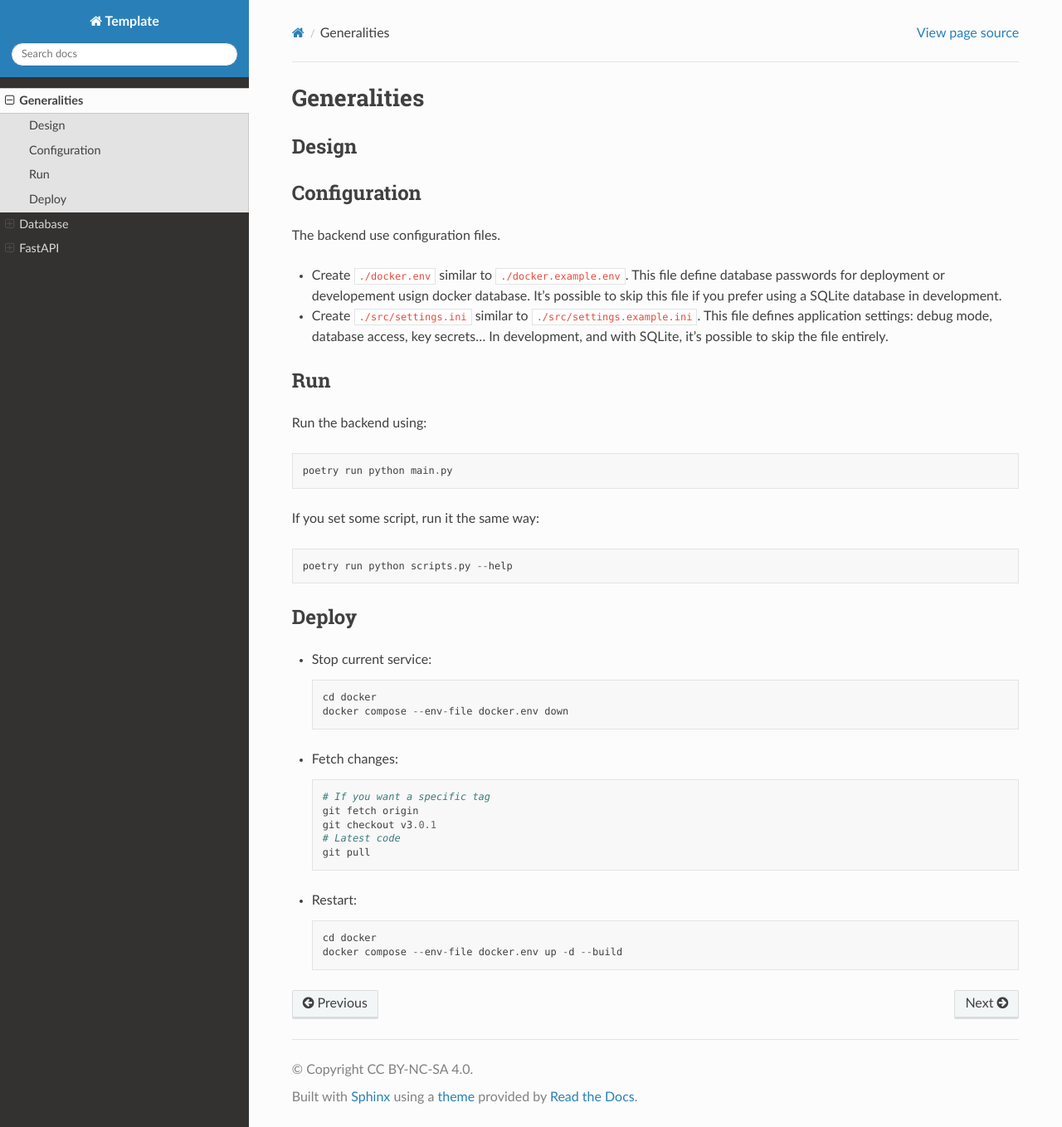
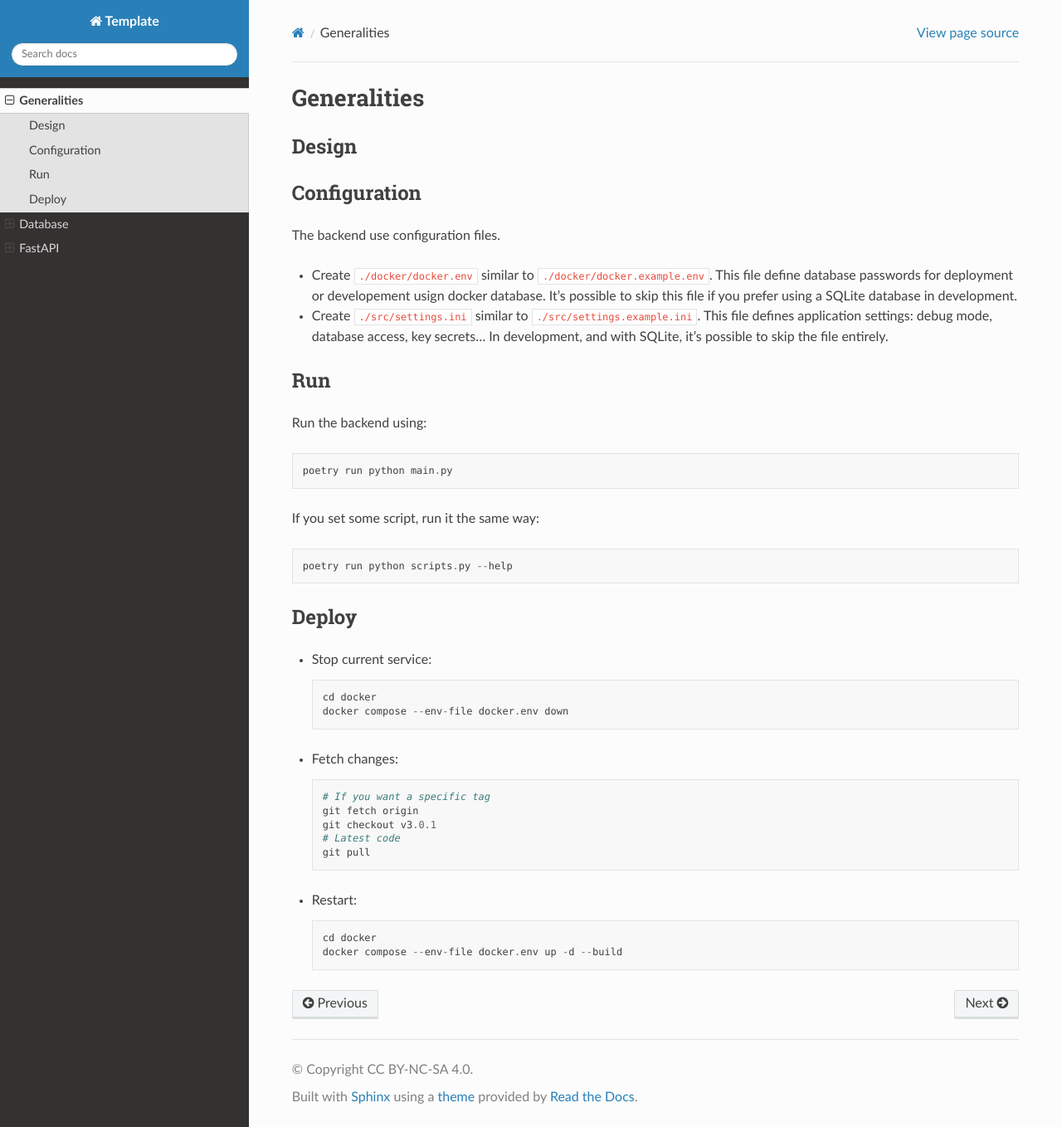
Before and after one commit to Philaeux/templates-backend, a Sphinx documentation site: the page built from docs/generalities.rst, in a window 1280 px wide and 1358 px high. Shown: the whole window at 83% size. Built offline with Sphinx 7.4.7 and the Read the Docs theme 2.0.0, drawn with Linux system fonts in a browser that asks for light colours.

Commit message:
Fix documentation paths

```diff
--- a/docs/fastapi.rst
+++ b/docs/fastapi.rst
@@ -26,7 +26,7 @@ Schema defined for the GraphQL endpoint:
 Types Input & Output
 ^^^^^^^^^^^^^^^^^^^^^^
 
-I recommend creating files to store Input and Output types of the GraphQL endpoints, in files like ``src/graphql/types/a.py``.
+I recommend creating files to store Input and Output types of the GraphQL endpoints, in files like ``src/template/graphql/types/a.py``.
 
 These types are used:
 
--- a/docs/generalities.rst
+++ b/docs/generalities.rst
@@ -31,7 +31,7 @@ Configuration
 
 The backend use configuration files.
 
-- Create ``./docker.env`` similar to ``./docker.example.env``. This file define database passwords for deployment or developement usign docker database. It's possible to skip this file if you prefer using a SQLite database in development.
+- Create ``./docker/docker.env`` similar to ``./docker/docker.example.env``. This file define database passwords for deployment or developement usign docker database. It's possible to skip this file if you prefer using a SQLite database in development.
 - Create ``./src/settings.ini`` similar to ``./src/settings.example.ini``. This file defines application settings: debug mode, database access, key secrets... In development, and with SQLite, it's possible to skip the file entirely.
 
 Run
```
